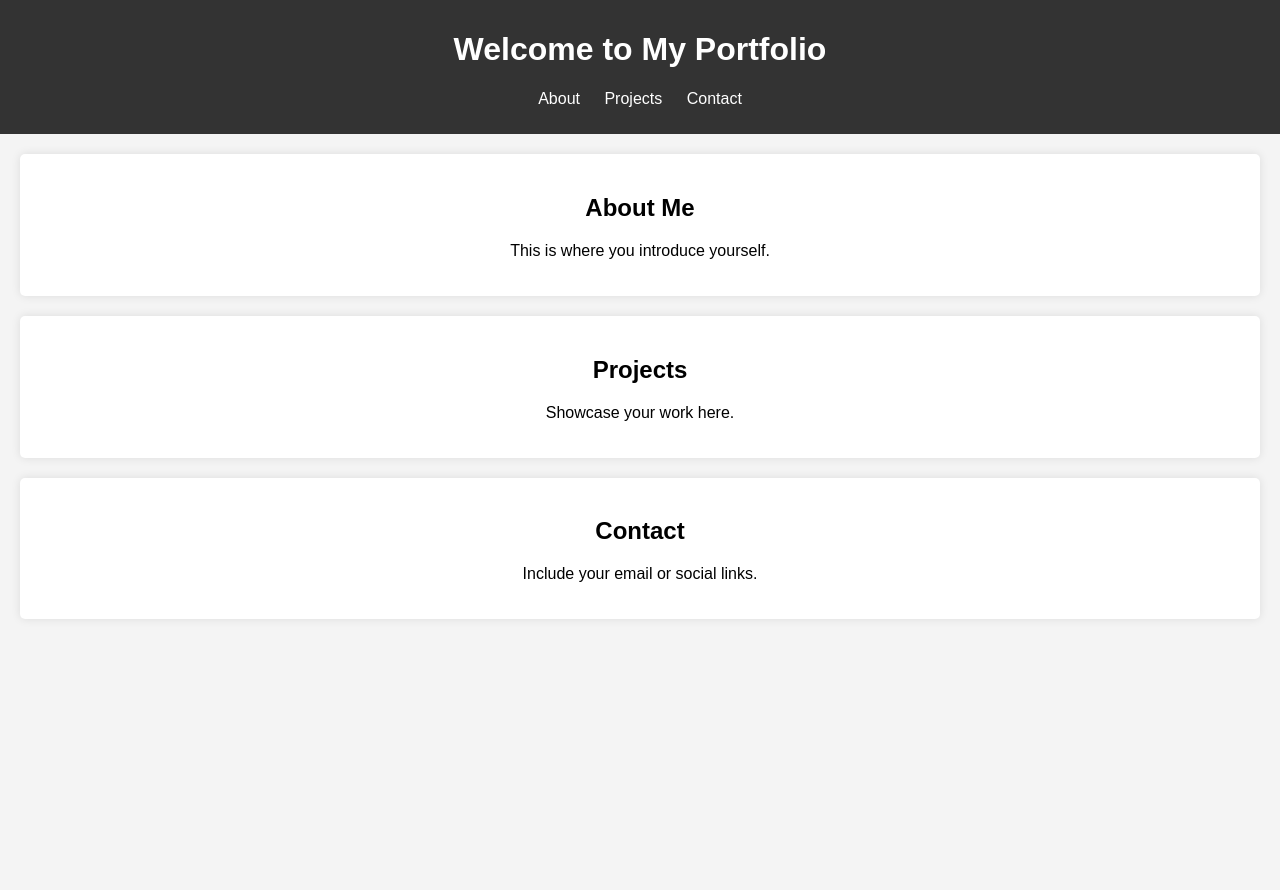
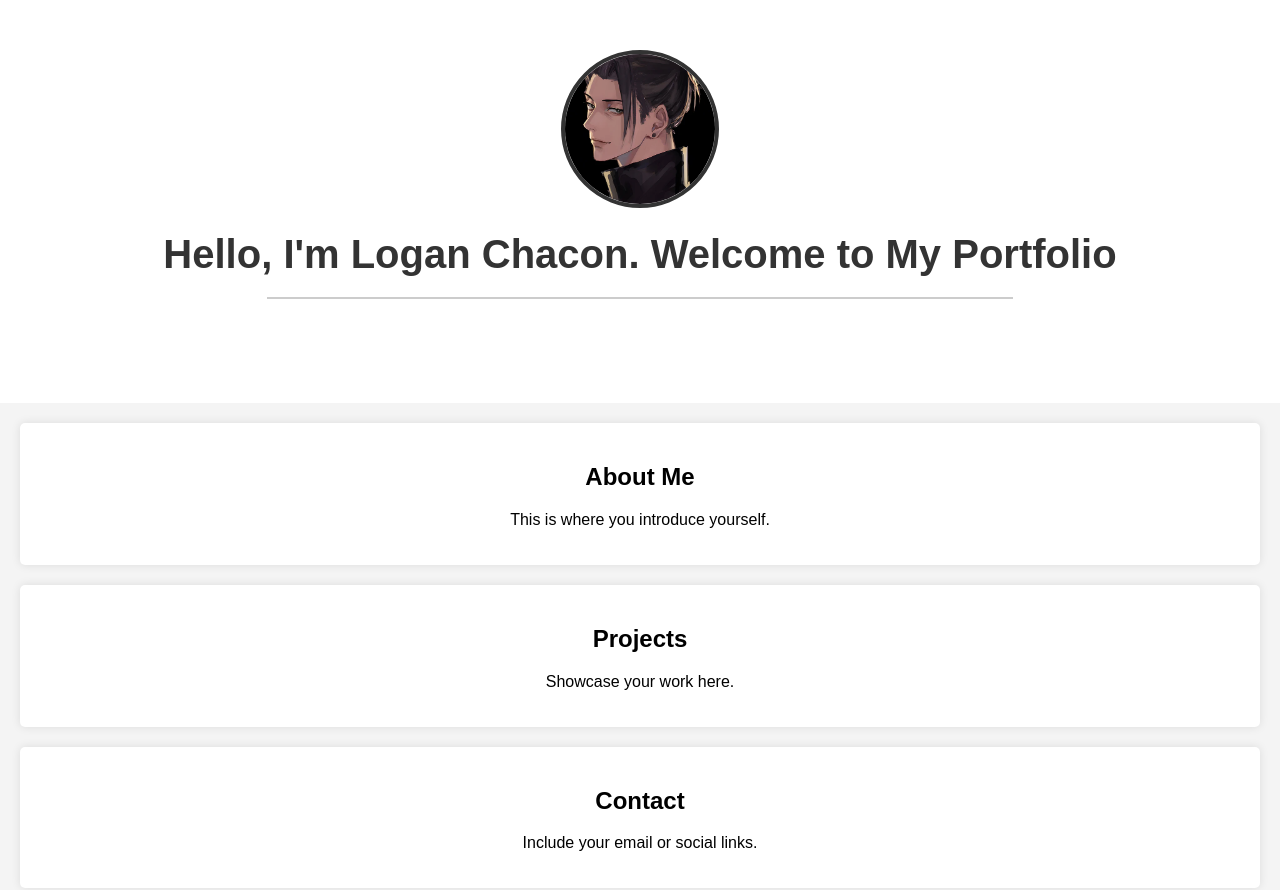
Before and after one commit to lschacon/my-portfolio, a plain HTML site: page index.html in a window 1280 px wide. Before the commit the page ends 800 px from the top, so only its background shows below. Drawn offline with Linux system fonts and the light colour scheme.

Commit message:
Added a temporary profile picture

```diff
--- a/index.html
+++ b/index.html
@@ -7,8 +7,10 @@
     <link rel="stylesheet" href="styles.css">
 </head>
 <body>
-    <header>
-        <h1>Welcome to My Portfolio</h1>
+    <header class="intro-section">
+        <img src="images/portrait.webp" alt="Logan Chacon" class="profile-pic">
+        <h1>Hello, I'm Logan Chacon. Welcome to My Portfolio</h1>
+        <hr>
         <nav>
             <ul>
                 <li><a href="#about">About</a></li>
--- a/styles.css
+++ b/styles.css
@@ -4,6 +4,35 @@ body {
     margin: 0;
     padding: 0;
     background-color: #f4f4f4;
+}
+
+/* Styling the intro section */
+.intro-section {
+    padding: 50px 20px;
+    background-color: #ffffff;
+}
+
+/* Profile picture styling */
+.profile-pic {
+    width: 150px;
+    height: 150px;
+    border-radius: 50%;
+    object-fit: cover;
+    border: 4px solid #333;
+}
+
+/* Heading styles */
+h1 {
+    font-size: 2.5rem;
+    color: #333;
+    margin: 20px 0;
+}
+
+/* Horizontal line */
+hr {
+    width: 60%;
+    border: 1px solid #ccc;
+    margin: 20px auto;
 }
 
 header {
```
Also changed, not shown: images/portrait.webp (added).
